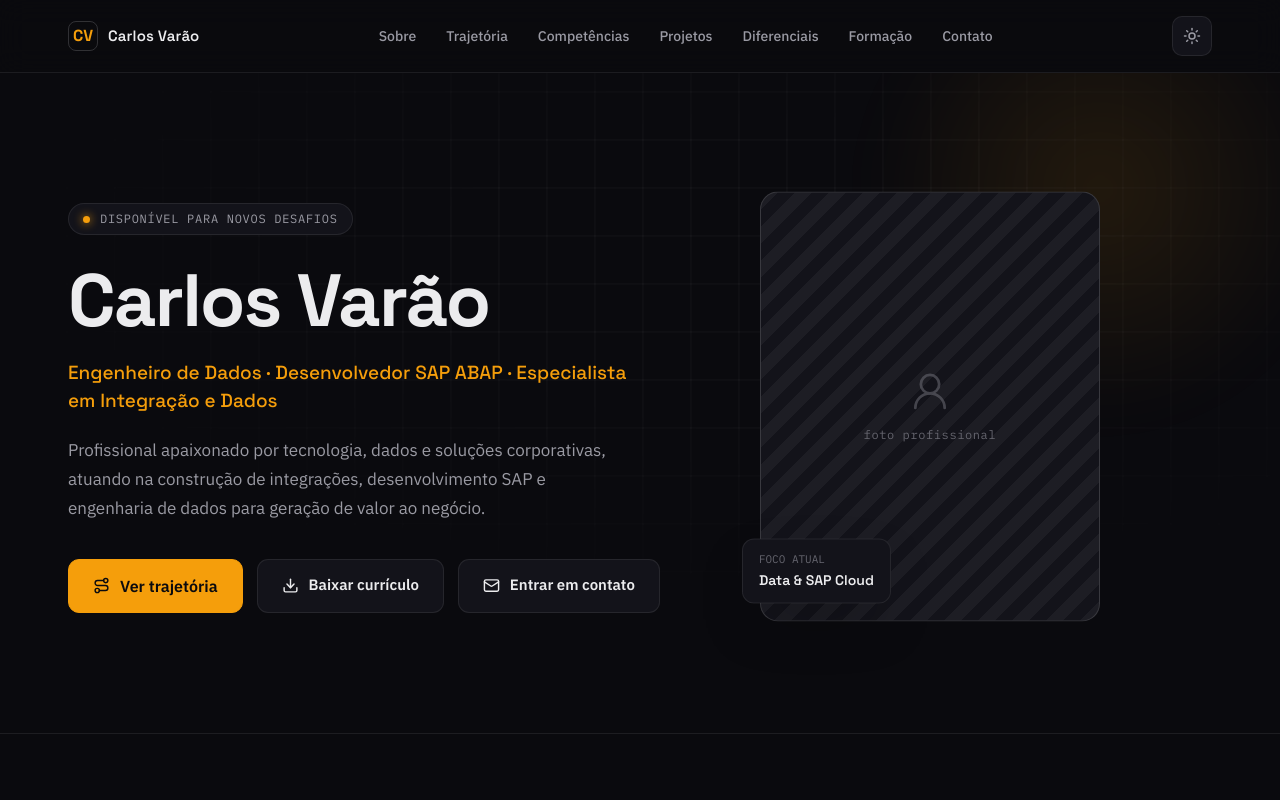
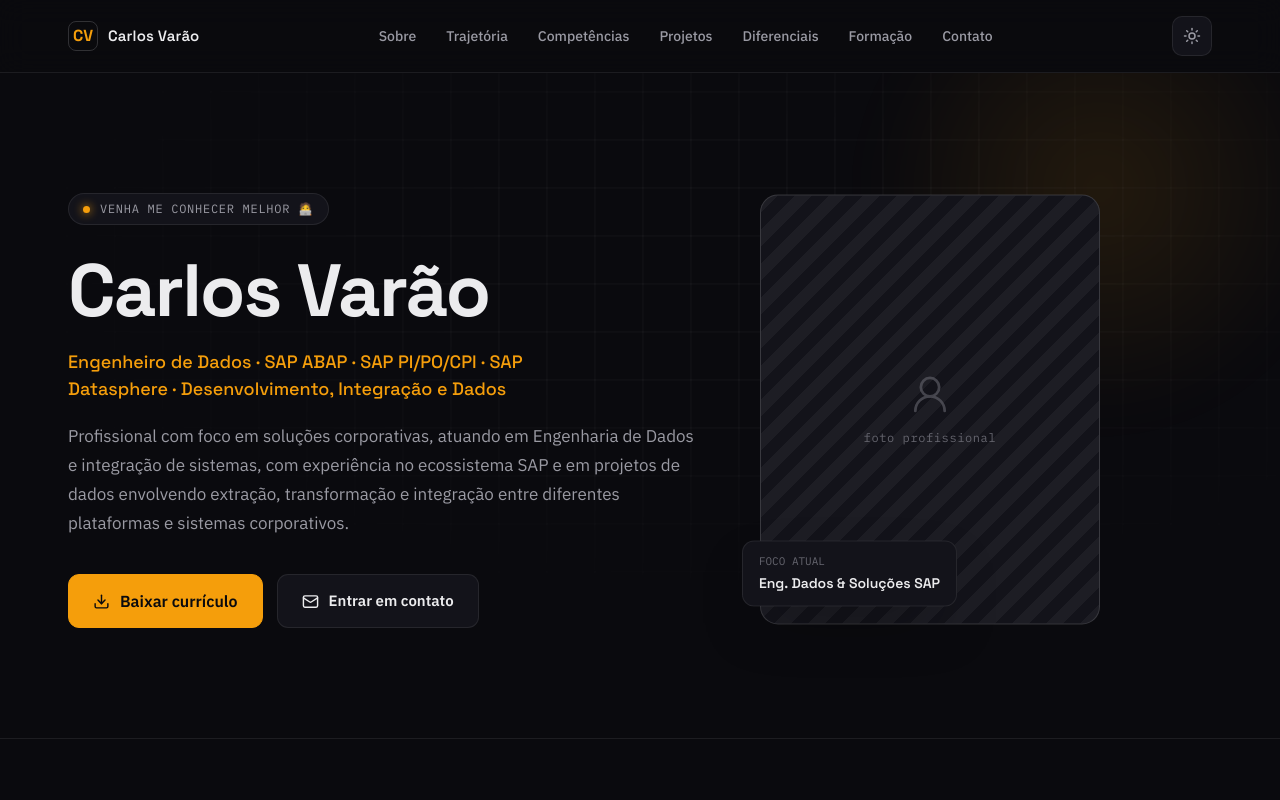
Before and after one commit to CarlosVarao/new_portfolio, a React (Vite) app: page / in a window 1280 px wide. Shown: the top 800 px of the page. Built offline with nearby package versions, Linux system fonts and the light colour scheme.

Commit message:
Ajustes no hero, onde ajustei descrições e butões e ad e modal para enviar email

```diff
--- a/package.json
+++ b/package.json
@@ -16,6 +16,7 @@
     "format": "prettier --write ."
   },
   "dependencies": {
+    "@emailjs/browser": "^4.4.1",
     "framer-motion": "^11.3.19",
     "lucide-react": "^0.427.0",
     "react": "^18.3.1",
--- a/src/components/sections/Hero.tsx
+++ b/src/components/sections/Hero.tsx
@@ -1,11 +1,32 @@
+import { useState } from "react";
 import { motion } from "framer-motion";
-import { Route, Download, Mail, UserRound } from "lucide-react";
+import { Download, Mail, UserRound } from "lucide-react";
 import { PhotoPlaceholder } from "@/components/ui/PhotoPlaceholder";
+import { ModalEmail } from "@/components/ui/ModalEmail";
+
+const CV_PATH = "/curriculo/curriculo.pdf";
+
+async function handleDownloadCV(e: React.MouseEvent<HTMLButtonElement>) {
+  e.preventDefault();
+  const res = await fetch(CV_PATH, { method: "HEAD" });
+  const contentType = res.headers.get("Content-Type") ?? "";
+  if (!res.ok || !contentType.includes("pdf")) {
+    alert("Currículo não disponível no momento. Tente novamente mais tarde.");
+    return;
+  }
+  const link = document.createElement("a");
+  link.href = CV_PATH;
+  link.download = "curriculo.pdf";
+  link.click();
+}
 
 const ease = [0.16, 1, 0.3, 1] as const;
 
 export function Hero() {
+  const [modalOpen, setModalOpen] = useState(false);
+
   return (
+    <>
     <section
       id="home"
       className="relative overflow-hidden border-b border-line"
@@ -24,7 +45,7 @@ export function Hero() {
           <div className="mb-7 inline-flex items-center gap-2.5 rounded-full border border-line bg-surface px-3.5 py-[7px]">
             <span className="h-[7px] w-[7px] rounded-full bg-accent shadow-[0_0_10px_var(--accent)]" />
             <span className="font-mono text-xs tracking-[0.06em] text-muted">
-              DISPONÍVEL PARA NOVOS DESAFIOS
+              VENHA ME CONHECER MELHOR 🧑‍💻
             </span>
           </div>
 
@@ -32,36 +53,33 @@ export function Hero() {
             Carlos Varão
           </h1>
 
-          <p className="mb-5 max-w-[560px] font-display text-[19px] font-medium leading-[1.5] text-accent">
-            Engenheiro de Dados&nbsp;&middot;&nbsp;Desenvolvedor SAP
-            ABAP&nbsp;&middot;&nbsp;Especialista em Integração e Dados
+          <p className="mb-5 font-display text-[18px] font-medium leading-[1.5] text-accent">
+            Engenheiro de Dados&nbsp;&middot;&nbsp;SAP
+            ABAP&nbsp;&middot;&nbsp;SAP PI/PO/CPI&nbsp;&middot;&nbsp;SAP
+            Datasphere&nbsp;&middot;&nbsp;Desenvolvimento, Integração e Dados
           </p>
 
-          <p className="mb-9 max-w-[540px] text-[17px] leading-[1.7] text-muted">
-            Profissional apaixonado por tecnologia, dados e soluções
-            corporativas, atuando na construção de integrações, desenvolvimento
-            SAP e engenharia de dados para geração de valor ao negócio.
+          <p className="mb-9 text-[17px] leading-[1.7] text-muted">
+            Profissional com foco em soluções corporativas, atuando em
+            Engenharia de Dados e integração de sistemas, com experiência no
+            ecossistema SAP e em projetos de dados envolvendo extração,
+            transformação e integração entre diferentes plataformas e sistemas
+            corporativos.
           </p>
 
           <div className="flex flex-wrap gap-3.5">
-            <a
-              href="#trajetoria"
-              className="inline-flex items-center gap-2.5 rounded-[11px] border border-accent bg-accent px-6 py-3.5 text-[15px] font-semibold text-base no-underline transition-all duration-300 hover:-translate-y-0.5 hover:shadow-[0_16px_30px_-12px_var(--accent-soft)]"
-            >
-              <Route className="h-[17px] w-[17px]" /> Ver trajetória
-            </a>
-            <a
-              href="#formacao"
-              className="inline-flex items-center gap-2.5 rounded-[11px] border border-line bg-surface px-6 py-3.5 text-[15px] font-semibold text-ink no-underline transition-all duration-300 hover:-translate-y-0.5 hover:border-line2 hover:bg-surface2"
+            <button
+              onClick={handleDownloadCV}
+              className="inline-flex items-center gap-2.5 rounded-[11px] border border-accent bg-accent px-6 py-3.5 text-[15px] text-base font-semibold transition-all duration-300 hover:-translate-y-0.5 hover:shadow-[0_16px_30px_-12px_var(--accent-soft)]"
             >
               <Download className="h-[17px] w-[17px]" /> Baixar currículo
-            </a>
-            <a
-              href="#contato"
-              className="inline-flex items-center gap-2.5 rounded-[11px] border border-line bg-surface px-6 py-3.5 text-[15px] font-semibold text-ink no-underline transition-all duration-300 hover:-translate-y-0.5 hover:border-line2 hover:bg-surface2"
+            </button>
+            <button
+              onClick={() => setModalOpen(true)}
+              className="inline-flex items-center gap-2.5 rounded-[11px] border border-line bg-surface px-6 py-3.5 text-[15px] font-semibold text-ink transition-all duration-300 hover:-translate-y-0.5 hover:border-line2 hover:bg-surface2"
             >
               <Mail className="h-[17px] w-[17px]" /> Entrar em contato
-            </a>
+            </button>
           </div>
         </motion.div>
 
@@ -76,16 +94,19 @@ export function Hero() {
             label="foto profissional"
             className="h-[430px] w-full"
           />
-          <div className="absolute bottom-[18px] -left-[18px] rounded-xl border border-line bg-surface px-4 py-3 shadow-soft">
+          <div className="absolute -left-[18px] bottom-[18px] rounded-xl border border-line bg-surface px-4 py-3 shadow-soft">
             <div className="mb-[3px] font-mono text-[11px] text-faint">
               FOCO ATUAL
             </div>
             <div className="font-display text-sm font-semibold text-ink">
-              Data &amp; SAP Cloud
+              Eng. Dados &amp; Soluções SAP
             </div>
           </div>
         </motion.div>
       </div>
     </section>
+
+    {modalOpen && <ModalEmail onClose={() => setModalOpen(false)} />}
+    </>
   );
 }
--- /dev/null
+++ b/src/components/ui/ModalEmail.tsx
@@ -0,0 +1,151 @@
+import { useState } from "react";
+import emailjs from "@emailjs/browser";
+import { X, Send, Loader2 } from "lucide-react";
+
+const SERVICE_ID = "service_ilbg5co";
+const TEMPLATE_ID = "template_46yzh7q";
+const PUBLIC_KEY = "TnLd8tMXzfFuWNxNS";
+
+const initialValues = { remetente: "", assunto: "", messagem: "" };
+
+interface Props {
+  onClose: () => void;
+}
+
+export function ModalEmail({ onClose }: Props) {
+  const [values, setValues] = useState(initialValues);
+  const [loading, setLoading] = useState(false);
+  const [toast, setToast] = useState<{ msg: string; ok: boolean } | null>(null);
+
+  function showToast(msg: string, ok: boolean) {
+    setToast({ msg, ok });
+    setTimeout(() => setToast(null), 3000);
+  }
+
+  async function handleSubmit() {
+    if (!values.remetente || !values.assunto || !values.messagem) {
+      alert("Preencha todos os campos!");
+      return;
+    }
+    if (values.remetente.length > 70) {
+      alert("E-mail muito longo! Máximo: 70 caracteres");
+      return;
+    }
+    if (values.assunto.length > 50) {
+      alert("Assunto muito longo! Máximo: 50 caracteres");
+      return;
+    }
+    if (values.messagem.length > 2000) {
+      alert("Mensagem muito longa! Máximo: 2000 caracteres");
+      return;
+    }
+
+    setLoading(true);
+    try {
+      await emailjs.send(SERVICE_ID, TEMPLATE_ID, values, { publicKey: PUBLIC_KEY });
+      showToast("E-mail enviado com sucesso!", true);
+      setValues(initialValues);
+    } catch (err) {
+      console.error("Erro ao enviar e-mail:", err);
+      showToast("Falha no envio do e-mail :(", false);
+    } finally {
+      setLoading(false);
+    }
+  }
+
+  return (
+    <div
+      className="fixed inset-0 z-50 flex items-center justify-center bg-black/70 backdrop-blur-sm"
+      onClick={onClose}
+    >
+      {/* Toast */}
+      {toast && (
+        <div
+          className={`fixed top-8 right-6 z-50 rounded-lg px-4 py-2 text-sm font-medium text-white shadow-lg transition-all duration-300 ${
+            toast.ok ? "bg-emerald-500/90" : "bg-red-500/90"
+          }`}
+        >
+          {toast.msg}
+        </div>
+      )}
+
+      <div
+        className="relative flex w-full max-w-2xl flex-col rounded-xl border border-line bg-surface shadow-soft"
+        onClick={(e) => e.stopPropagation()}
+      >
+        {/* Header */}
+        <div className="flex items-center justify-between border-b border-line px-8 py-5">
+          <h2 className="font-display text-xl font-bold text-ink">Enviar mensagem</h2>
+          <button
+            onClick={onClose}
+            className="rounded-full p-1.5 text-muted transition-colors hover:bg-surface2 hover:text-ink"
+          >
+            <X className="h-5 w-5" />
+          </button>
+        </div>
+
+        {/* Body */}
+        <div className="flex flex-col gap-4 p-8">
+          <div className="flex flex-col gap-4 sm:flex-row">
+            <div className="flex flex-1 flex-col gap-2">
+              <label className="text-sm font-medium text-ink">Seu e-mail</label>
+              <input
+                className="w-full rounded-lg border border-line bg-surface2 px-4 py-2.5 text-sm text-ink placeholder:text-faint focus:border-accent focus:outline-none"
+                placeholder="Digite seu e-mail..."
+                value={values.remetente}
+                onChange={(e) => setValues({ ...values, remetente: e.target.value })}
+              />
+            </div>
+            <div className="flex flex-1 flex-col gap-2">
+              <label className="text-sm font-medium text-ink">Destinatário</label>
+              <input
+                className="w-full cursor-not-allowed rounded-lg border border-line bg-surface2 px-4 py-2.5 text-sm text-faint focus:outline-none"
+                disabled
+                value="carlosvarao.frontend@hotmail.com"
+              />
+            </div>
+          </div>
+
+          <div className="flex flex-col gap-2">
+            <label className="text-sm font-medium text-ink">Assunto</label>
+            <input
+              className="w-full rounded-lg border border-line bg-surface2 px-4 py-2.5 text-sm text-ink placeholder:text-faint focus:border-accent focus:outline-none"
+              placeholder="Ex: Dúvida sobre o Projeto X"
+              value={values.assunto}
+              onChange={(e) => setValues({ ...values, assunto: e.target.value })}
+            />
+          </div>
+
+          <div className="flex flex-col gap-2">
+            <label className="text-sm font-medium text-ink">Mensagem</label>
+            <textarea
+              className="min-h-36 w-full resize-y rounded-lg border border-line bg-surface2 p-4 text-sm text-ink placeholder:text-faint focus:border-accent focus:outline-none"
+              placeholder="Digite sua mensagem aqui..."
+              maxLength={2000}
+              value={values.messagem}
+              onChange={(e) => setValues({ ...values, messagem: e.target.value })}
+            />
+          </div>
+        </div>
+
+        {/* Footer */}
+        <div className="flex items-center justify-end gap-3 border-t border-line px-8 py-4">
+          <button
+            onClick={onClose}
+            className="rounded-lg px-6 py-2.5 text-sm font-semibold text-muted transition-colors hover:bg-surface2 hover:text-ink"
+          >
+            Cancelar
+          </button>
+          <button
+            onClick={handleSubmit}
+            disabled={loading}
+            className="inline-flex items-center gap-2 rounded-lg border border-accent bg-accent px-6 py-2.5 text-sm font-semibold transition-all duration-300 hover:shadow-[0_8px_20px_-8px_var(--accent-soft)] disabled:cursor-not-allowed disabled:opacity-60"
+          >
+            {loading ? <Loader2 className="h-4 w-4 animate-spin" /> : <Send className="h-4 w-4" />}
+            {loading ? "Enviando..." : "Enviar"}
+          </button>
+        </div>
+      </div>
+    </div>
+  );
+}
```
Also changed, not shown: 1 other file (tests, documents, lock files or other folders).
